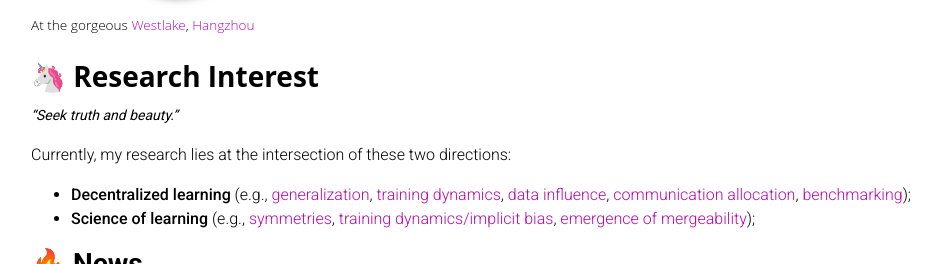
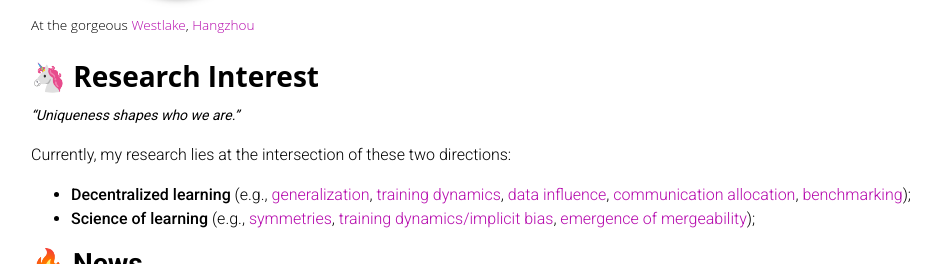
Before and after one commit to Raiden-Zhu/Raiden-Zhu.github.io, a Jekyll site: the page built from _pages/about.md, in a window 1280 px wide and 900 px high, cut to the strip 373-637 px from the top of the window. Shown: the whole strip, without its empty margins (124-1065 px from the left). Built offline with Jekyll 4.4.1, drawn with Linux system fonts in a browser that asks for light colours; full-size pictures stand in for the smaller copies a plugin makes; comment, search, counter and statistics services are not loaded; a style sheet for code colours, icons or effects is not loaded.

Commit message:
Update about.md

```diff
--- a/_pages/about.md
+++ b/_pages/about.md
@@ -34,7 +34,7 @@ Hi there 😃. I am Tongtian Zhu (prounced as "Tong-tee-an Joo"), a Ph.D. candid
 
 ### <span style="font-family: 'Open Sans'; font-weight: bold;">🦄 Research Interest</span>
 
-<small><em>"Seek truth and beauty."</em></small>
+<small><em>"Uniqueness shapes who we are."</em></small>
 
 <!--My research vision is to understand the fundamental mechanisms underpinning the practical success of deep learning, including (M)LLMs, and to develop a theoretically grounded, incentivized, democratic, and scalable decentralized learning framework as a foundation for next-generation general intelligence.
 Currently, my research lies at the intersection of these two directions: -->
```
